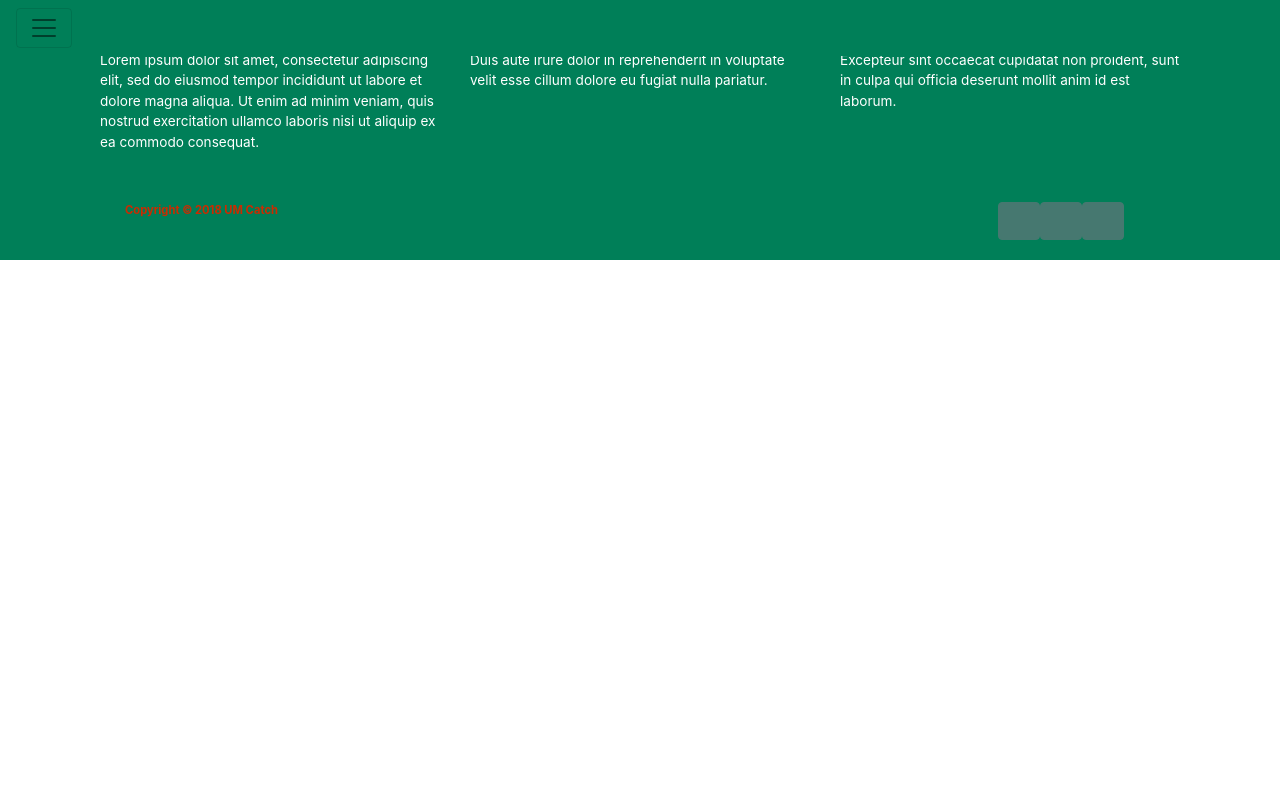
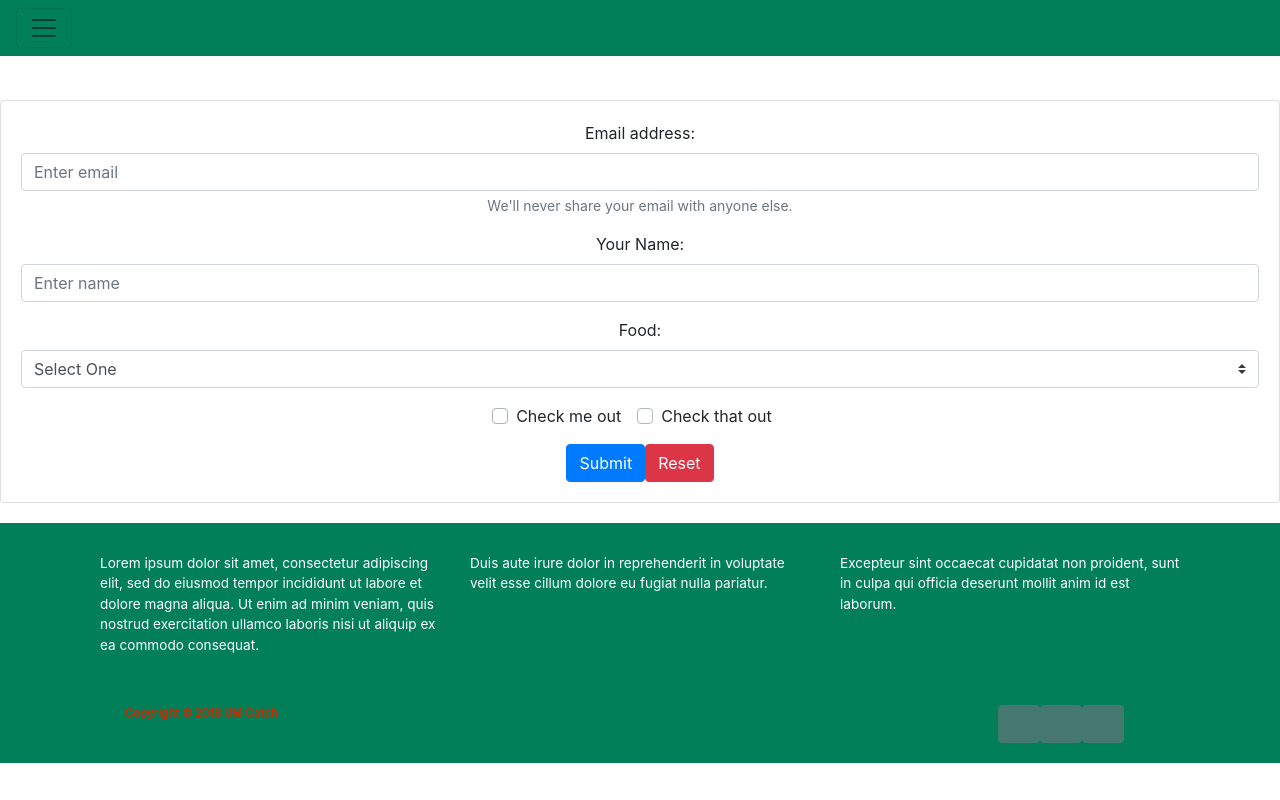
Before and after one commit to Redrecovery9/UmCatch, a Vue app: page / in a window 1280 px wide. Built offline with nearby package versions, Linux system fonts and the light colour scheme; some icons are missing.

Commit message:
added login menu

```diff
--- a/src/App.vue
+++ b/src/App.vue
@@ -1,6 +1,7 @@
 <template>
   <div id="app">
     <Toolbar class='toolbar'/>
+    <Home class='home'/>
     <router-view/>
     <CopyRightBar class='copyrightbar'/>
   </div>
@@ -9,12 +10,14 @@
 <script>
 import Toolbar from './components/Toolbar'
 import CopyRightBar from './components/CopyRightBar'
+import Home from './components/Home'
 
 export default {
   name: 'app',
   components: {
     Toolbar,
-    CopyRightBar
+    CopyRightBar,
+    Home
   }
 }
 </script>
@@ -30,6 +33,9 @@ export default {
   top: 0;
   z-index: 1000;
 }
+.home {
+  margin-top: 100px;
+}
 .copyrightbar {
   bottom: 0;
 }
--- a/src/components/Home.vue
+++ b/src/components/Home.vue
@@ -1,12 +1,16 @@
 <template>
  <div class='home'>
-
+   <Login/>
  </div>
 </template>
 
 <script>
+import Login from './home/Login'
 export default {
   name: 'Home',
+  components: {
+    Login,
+  },
   data () {
     return {
 
--- /dev/null
+++ b/src/components/home/Login.vue
@@ -0,0 +1,90 @@
+<template>
+ <div class="login">
+   <div class="loginCardBody">
+     <b-card class="text-center">
+      <b-form @submit="onSubmit" @reset="onReset" v-if="show">
+        <b-form-group id="exampleInputGroup1"
+                      label="Email address:"
+                      label-for="exampleInput1"
+                      description="We'll never share your email with anyone else.">
+          <b-form-input id="exampleInput1"
+                        type="email"
+                        v-model="form.email"
+                        required
+                        placeholder="Enter email">
+          </b-form-input>
+        </b-form-group>
+        <b-form-group id="exampleInputGroup2"
+                      label="Your Name:"
+                      label-for="exampleInput2">
+          <b-form-input id="exampleInput2"
+                        type="text"
+                        v-model="form.name"
+                        required
+                        placeholder="Enter name">
+          </b-form-input>
+        </b-form-group>
+        <b-form-group id="exampleInputGroup3"
+                      label="Food:"
+                      label-for="exampleInput3">
+          <b-form-select id="exampleInput3"
+                        :options="foods"
+                        required
+                        v-model="form.food">
+          </b-form-select>
+        </b-form-group>
+        <b-form-group id="exampleGroup4">
+          <b-form-checkbox-group v-model="form.checked" id="exampleChecks">
+            <b-form-checkbox value="me">Check me out</b-form-checkbox>
+            <b-form-checkbox value="that">Check that out</b-form-checkbox>
+          </b-form-checkbox-group>
+        </b-form-group>
+        <b-button type="submit" variant="primary">Submit</b-button>
+        <b-button type="reset" variant="danger">Reset</b-button>
+      </b-form>
+    </b-card>
+   </div>
+ </div>
+</template>
+
+<script>
+export default {
+  name: 'Login',
+  data () {
+    return {
+      form: {
+        email: '',
+        name: '',
+        food: null,
+        checked: []
+      },
+      foods: [
+        { text: 'Select One', value: null },
+        'Carrots', 'Beans', 'Tomatoes', 'Corn'
+      ],
+      show: true
+    }
+  },
+  methods: {
+    onSubmit (evt) {
+      evt.preventDefault();
+      alert(JSON.stringify(this.form));
+    },
+    onReset (evt) {
+      evt.preventDefault();
+      /* Reset our form values */
+      this.form.email = '';
+      this.form.name = '';
+      this.form.food = null;
+      this.form.checked = [];
+      /* Trick to reset/clear native browser form validation state */
+      this.show = false;
+      this.$nextTick(() => { this.show = true });
+    }
+  }
+}
+</script>
+
+<style>
+
+</style>
```
